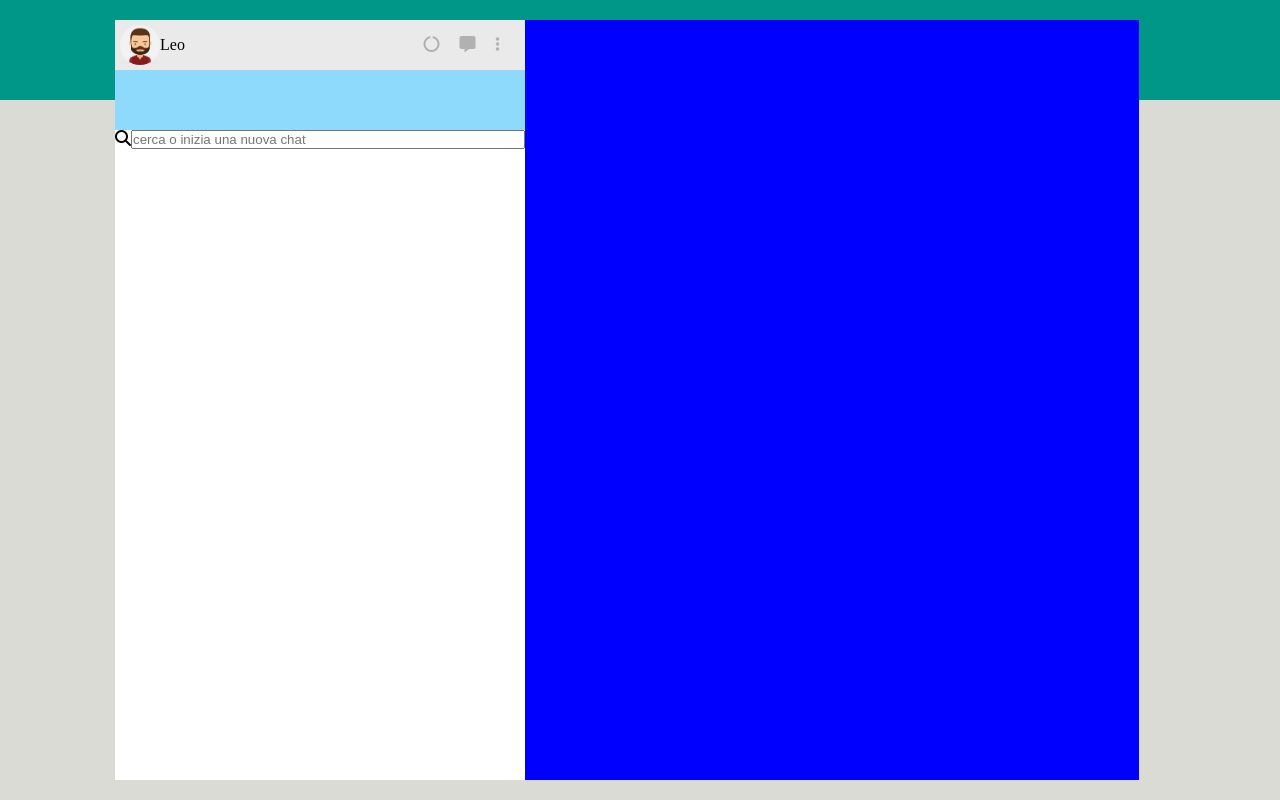
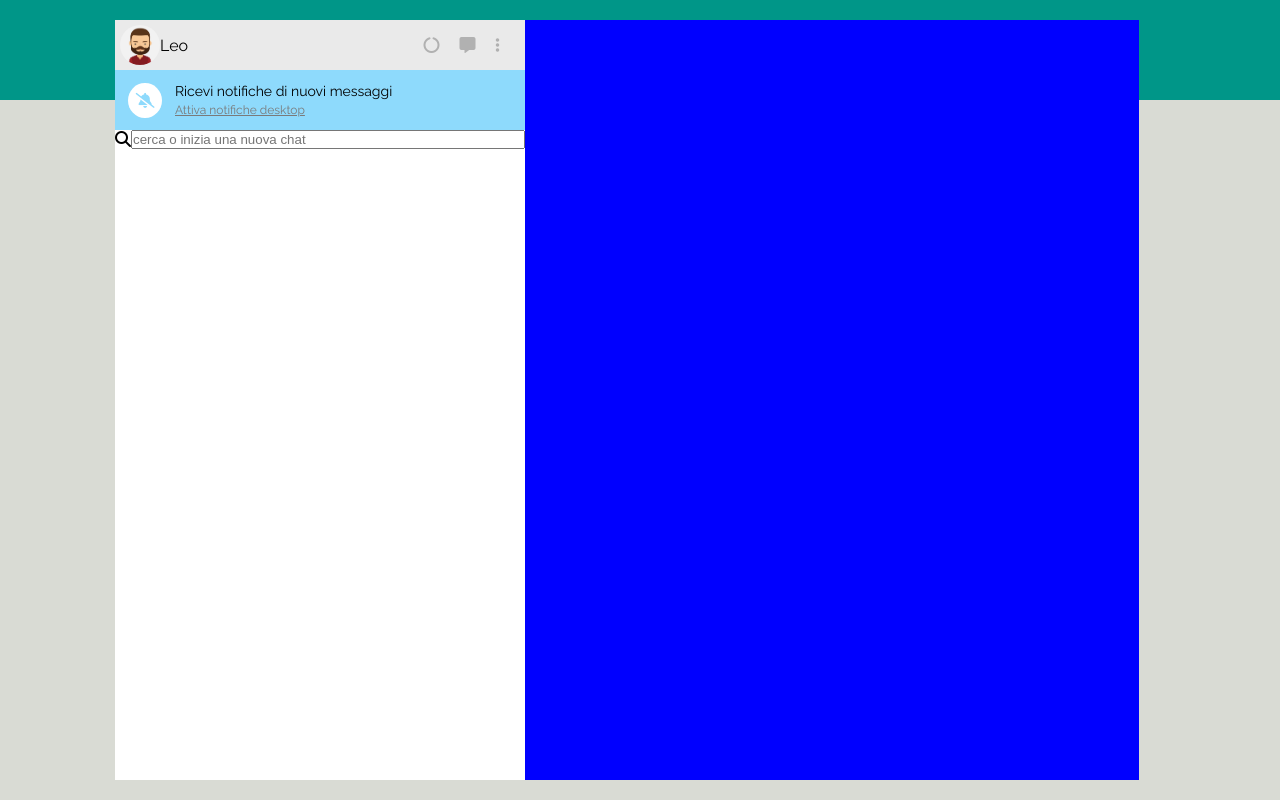
Before and after one commit to leonardoserra/vue-boolzapp, a plain HTML site: page index.html in a window 1280 px wide. Drawn offline with nearby package versions, Linux system fonts and the light colour scheme.

Commit message:
creo barra notifica, importo google font

```diff
--- a/css/style.css
+++ b/css/style.css
@@ -3,7 +3,9 @@
     padding: 0;
     box-sizing: border-box;
 }
-
+html{
+    font-family: 'Raleway', sans-serif;
+}
 /*palette colori*/
 :root{
     --primary-color:#eaeaea;
@@ -11,6 +13,7 @@
     --tertiary-color:#e9ebeb;
     --quaternary-color:#8edafc;
     --fifth-color:#b1b1b1;
+    --sixth-color:#7a7a7a;
 }
 
 /*utility rules*/
@@ -30,6 +33,9 @@
 
 .space-between{
     justify-content: space-between;
+}
+.justify-center{
+    justify-content: center;
 }
 
 .flex-wrap{
@@ -96,16 +102,35 @@
     height: 100%;
 }
 
-.rounded-frame img{
+.user .rounded-frame img{
     border-radius: 50%;
     height: 100%;
     object-fit: cover;
-
 }
 
 .notify-bar{
     height: 60px;
     background-color: var(--quaternary-color);
+}
+.notify-bar .rounded-frame{
+    height: 60px;
+    width: 60px;
+}
+#notify-bell{
+    background-color: var(--secondary-color);
+    font-size: 15px;
+    border-radius: 50%;
+    padding: 10px 7.5px;
+    color: var(--quaternary-color);
+    object-fit: cover;
+}
+
+.notify-text div:first-child{
+    font-size: 14px;
+}
+.notify-text a{
+    color:var(--sixth-color);
+    font-size: 12px;
 }
 
 /*message side*/
--- a/index.html
+++ b/index.html
@@ -8,6 +8,9 @@
         <link rel="icon" type="image/icon-x" href="./img/favicon.svg" />
         <link rel="stylesheet" href="./css/style.css"/>
         <link rel="stylesheet" href="https://cdnjs.cloudflare.com/ajax/libs/font-awesome/6.3.0/css/all.min.css" integrity="sha512-SzlrxWUlpfuzQ+pcUCosxcglQRNAq/DZjVsC0lE40xsADsfeQoEypE+enwcOiGjk/bSuGGKHEyjSoQ1zVisanQ==" crossorigin="anonymous" referrerpolicy="no-referrer" />
+        <link rel="preconnect" href="https://fonts.googleapis.com">
+        <link rel="preconnect" href="https://fonts.gstatic.com" crossorigin>
+        <link href="https://fonts.googleapis.com/css2?family=Raleway:ital,wght@0,100;0,200;0,300;0,400;0,500;0,600;0,700;0,800;0,900;1,100;1,200;1,300;1,400;1,500;1,600;1,700;1,800;1,900&display=swap" rel="stylesheet">
     </head>
     <body>
 
@@ -39,8 +42,19 @@
                                 <i class="user-options-icon fa-solid fa-ellipsis-vertical"></i>
                             </div>
                         </div>
+                        <!--barra attiva notifiche blu-->
+                        <div class="notify-bar d-flex align-center">
+                            <div class="rounded-frame d-flex align-center justify-center">
+                                <i id="notify-bell" class="fa-solid fa-bell-slash"></i>
+                            </div>
+                            <div class="notify-text">
+                                <div>Ricevi notifiche di nuovi messaggi</div>
+                                <div>
+                                    <a href="#">Attiva notifiche desktop</a>
+                                </div>
+                            </div>
 
-                        <div class="notify-bar"></div>
+                        </div>
 
                         <div class="search-bar d-flex">
                             <label for="search" name="search-bar"><i class="fa-solid fa-magnifying-glass"></i></label>
```
